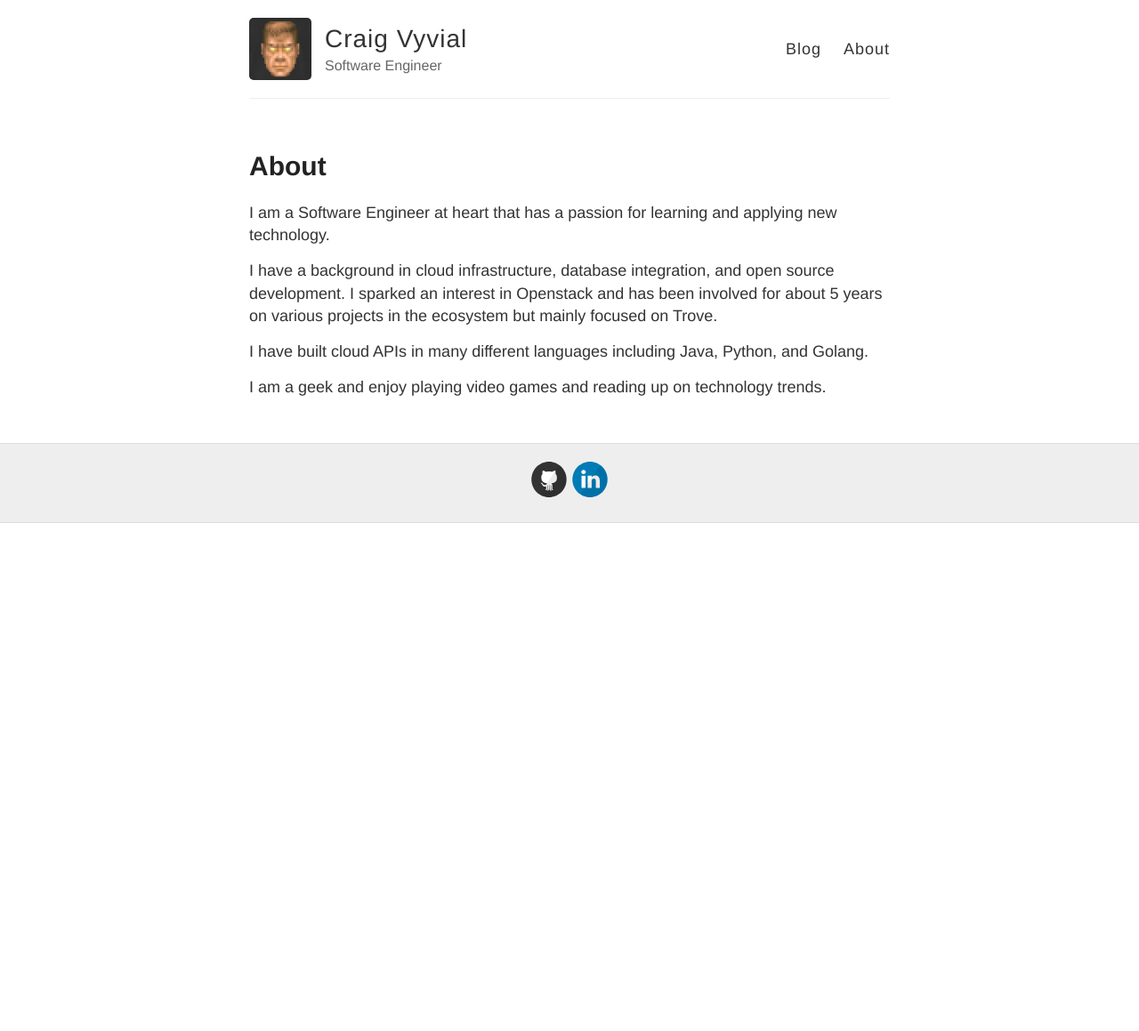
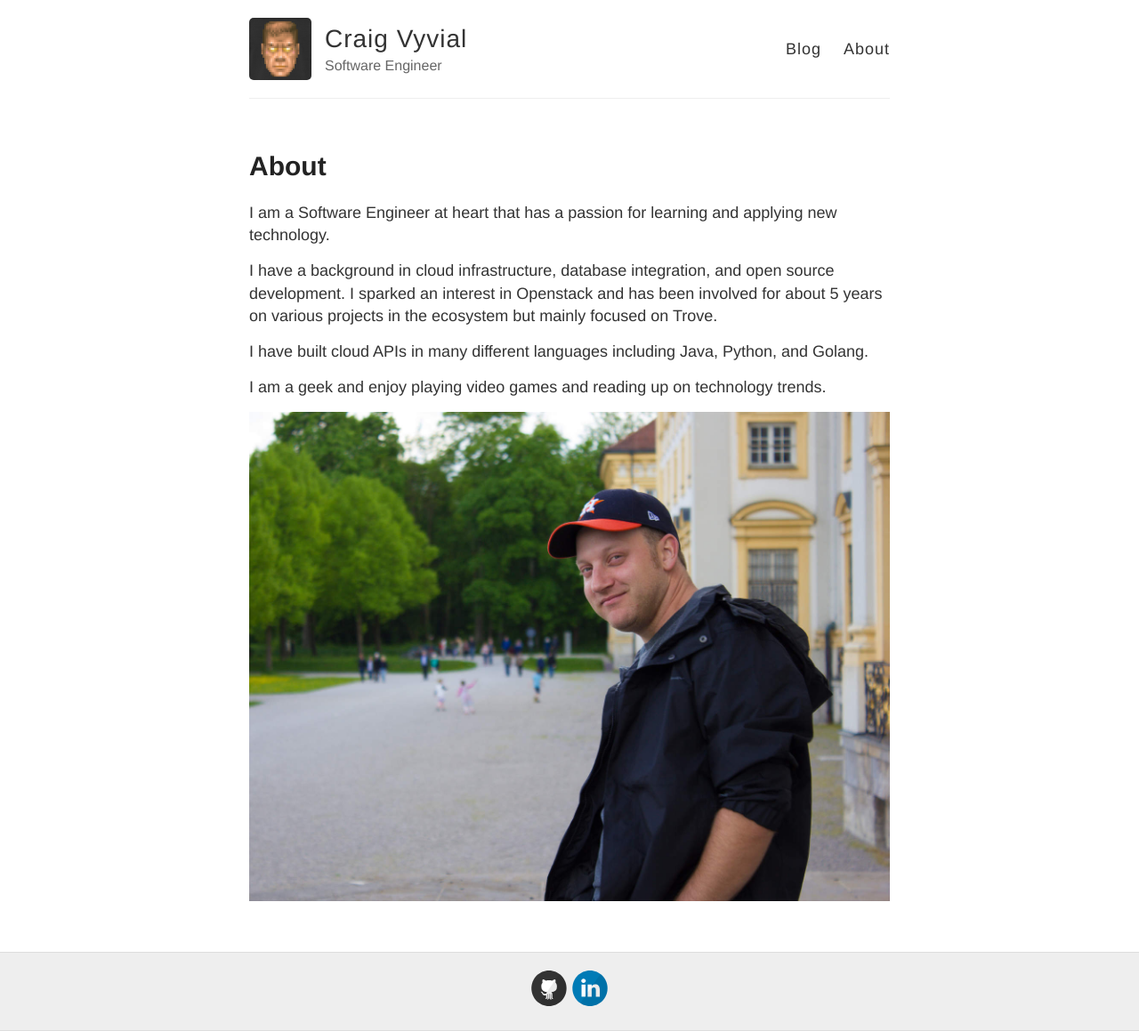
Before and after one commit to cp16net/cp16net.github.io, a Jekyll site: the page built from about.md, in a window 1280 px wide. Shown: the whole page at 89% size. Built offline with Jekyll 4.4.1, drawn with Linux system fonts in a browser that asks for light colours; before the commit the page ends 900 px from its top, so only the background shows below that.

Commit message:
adding image on about page

```diff
--- a/about.md
+++ b/about.md
@@ -13,3 +13,5 @@ projects in the ecosystem but mainly focused on Trove.
 I have built cloud APIs in many different languages including Java, Python, and Golang.
 
 I am a geek and enjoy playing video games and reading up on technology trends.
+
+![craig]({{ site.baseurl }}/images/craig-headshot.jpg)
```
